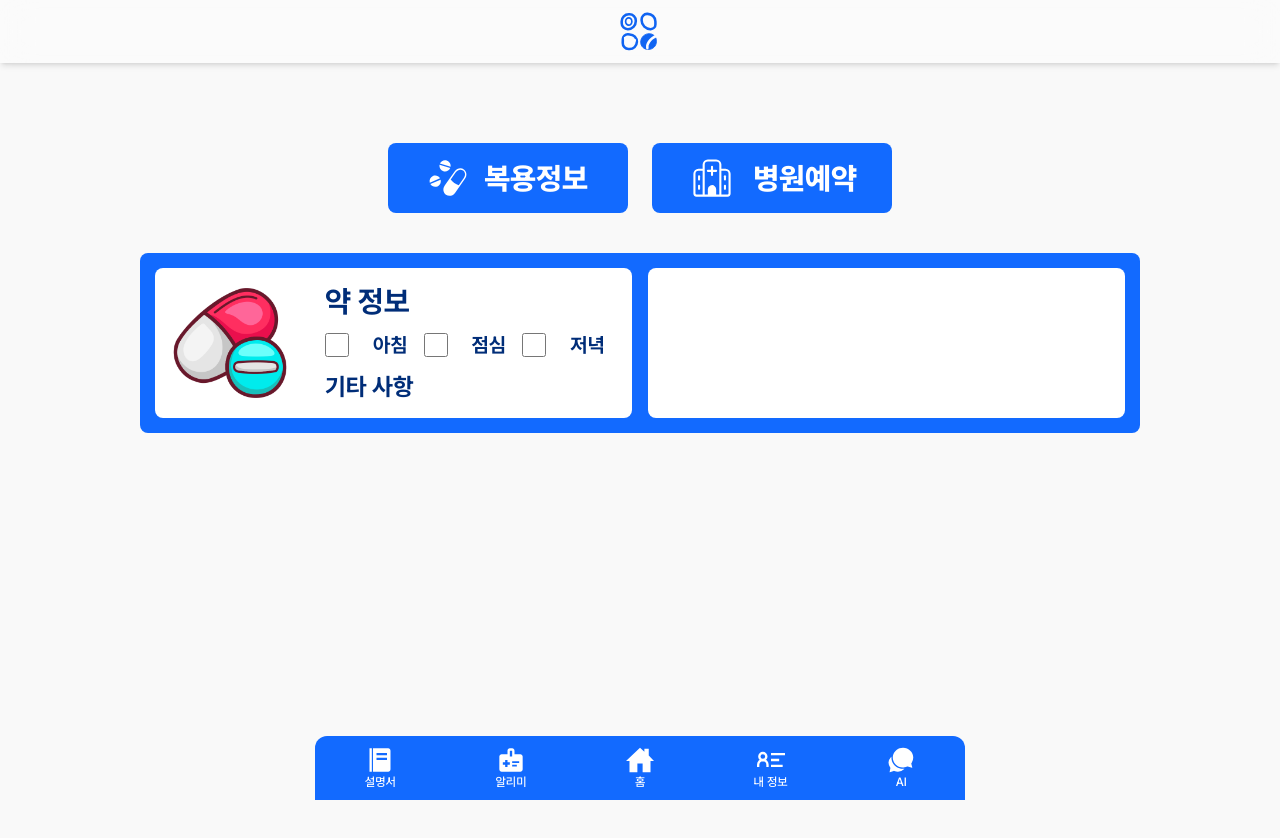
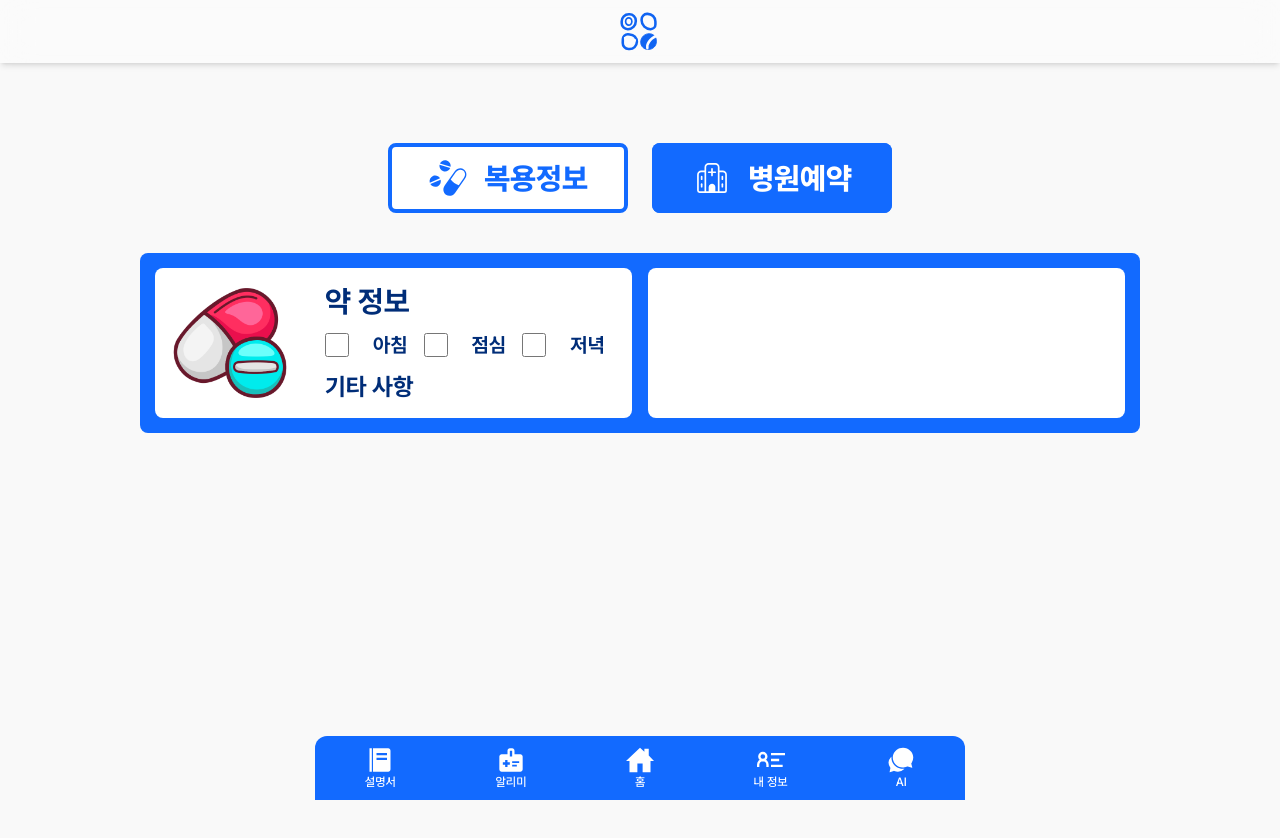
Before and after one commit to seniorBuddy/seniorBuddy-client, a Next.js app: page /reminder in a window 1280 px wide. Shown: the top 838 px of the page. Built offline with nearby package versions, Linux system fonts and the light colour scheme.

Commit message:
FEAT: 리마인더 버튼 활성화

```diff
--- a/src/app/reminder/page.tsx
+++ b/src/app/reminder/page.tsx
@@ -1,24 +1,59 @@
-import Image from 'next/image';
+"use client";
+
+import { useState } from 'react';
 import { GiMedicines } from "react-icons/gi";
 import { CiHospital1 } from 'react-icons/ci';
-import Medicine from '../../components/medicine';
+import Medicine from '../../components/reminder/medicine';
+import Hospital from '../../components/reminder/hospital';
 
 export default function Reminder() {
+  const [chooseOne, setChooseOne] = useState('medicine');
+
+  const handleRoleChange = (event: React.ChangeEvent<HTMLInputElement>) => {
+    setChooseOne(event.target.value);
+  };
+
   return (
     <div className="flex flex-col justify-center items-center mt-[80px]">
       <div className="flex flex-col sm:flex-row gap-6 font-extrabold text-3xl items-center mb-[40px]">
         {/* 복용정보 페이지 이동 버튼 */}
-        <button className="min-h-[70px] min-w-60 flex flex-row gap-4 bg-blue rounded-lg items-center justify-center">
-          <GiMedicines size="40" color="white"/>
-          <span className="text-white">복용정보</span>
-        </button>
-        {/* 병원예약 페이지 이동 버튼 */}
-        <button className="min-h-[70px] min-w-60 flex flex-row gap-4 bg-blue rounded-lg items-center justify-center">
-          <CiHospital1 size="50" color="white"/>
-          <span className="text-white">병원예약</span>
-        </button>
+        <label>
+          <input
+            type="radio"
+            name="remind"
+            value="medicine"
+            checked={chooseOne === 'medicine'}
+            onChange={handleRoleChange}
+            className="hidden peer"
+          />
+          <div className={`min-h-[70px] min-w-60 flex flex-row gap-4 bg-blue rounded-lg items-center justify-center
+            ${chooseOne === 'medicine' ? 'bg-white border-4 border-blue' : 'bg-blue'}`
+          }>
+            <GiMedicines size="40" className={`${chooseOne === 'medicine' ? 'text-blue' : 'text-white'}`} />
+            <span className={`${chooseOne === 'medicine' ? 'text-blue' : 'text-white'}`}>복용정보</span>
+          </div>
+        </label>
+
+
+        <label className="min-h-[70px] min-w-60 flex flex-row gap-4 bg-blue rounded-lg items-center justify-center">
+          <input
+            type="radio"
+            name="remind"
+            value="hospital"
+            checked={chooseOne === 'hospital'}
+            onChange={handleRoleChange}
+            className="hidden peer"
+          />
+          <div className={`min-h-[70px] min-w-60 flex flex-row gap-4 bg-blue rounded-lg items-center justify-center
+            ${chooseOne === 'hospital' ? 'bg-white border-4 border-blue' : 'bg-blue'}`
+          }>
+            <CiHospital1 size="40" className={`${chooseOne === 'hospital' ? 'text-blue' : 'text-white'}`} />
+            <span className={`${chooseOne === 'hospital' ? 'text-blue' : 'text-white'}`}>병원예약</span>
+          </div>
+        </label>
       </div>
-      <Medicine/>
+      {chooseOne === 'medicine' && <Medicine />}
+      {chooseOne === 'hospital' && <Hospital />}
     </div>
   );
 }
--- /dev/null
+++ b/src/components/reminder/hospital.tsx
@@ -0,0 +1,5 @@
+export default function Hospital() {
+  return(
+    <span>병원 정보</span>
+  );
+}
--- a/src/components/medicine.tsx
+++ b/src/components/reminder/medicine.tsx
@@ -1,5 +1,5 @@
 import Image from 'next/image';
-import Sample from '../app/assets/images/sample.png';
+import Sample from '../../app/assets/images/sample.png';
 
 export default function madicineMain() {
   return (
```
Also changed, not shown: src/components/hospital.tsx (deleted).
